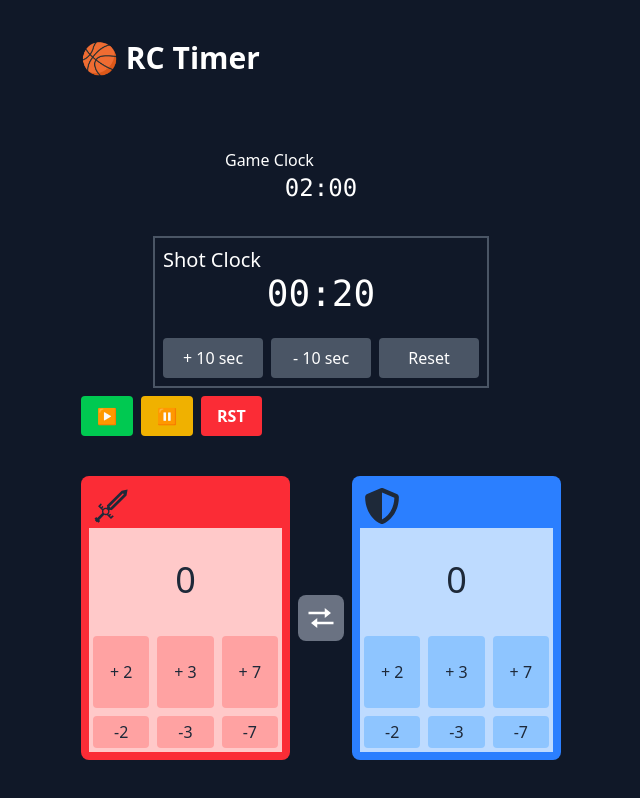
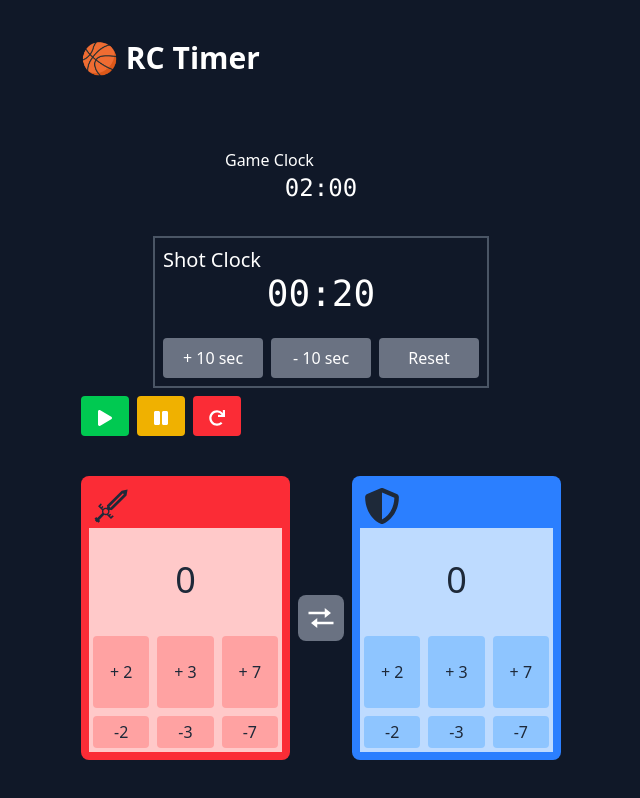
Before and after one commit to sapphire1626/rc-timer, a React (Vite) app: page / in a window 1280 px wide. Shown: the whole page, without its empty margins (319-959 px from the left). Built offline with nearby package versions, Linux system fonts and the light colour scheme.

Commit message:
ボタンを綺麗

```diff
--- a/src/components/ScoreBoard.tsx
+++ b/src/components/ScoreBoard.tsx
@@ -7,7 +7,7 @@ function UpDownButton({ color, diff, value, setValue }: { color: string, diff: n
     const sign = diff > 0 ? "+" : "";
     const bgColor = color === "red" ?
         "rounded flex-1 bg-red-300 hover:bg-red-400 active:bg-red-500" :
-        "rounded flex-1 bg-blue-300 hover:bg-blue-400 activate:bg-blue-500";
+        "rounded flex-1 bg-blue-300 hover:bg-blue-400 active:bg-blue-500";
     return (
         <button onClick={
             () => setValue(Math.max(0, value + diff))
@@ -73,7 +73,7 @@ export default function ScoreArea() {
                 <button onClick={() => {
                     setRedRole(redRole === Role.Offense ? Role.Defense : Role.Offense);
                     setBlueRole(blueRole === Role.Offense ? Role.Defense : Role.Offense);
-                }} className="text-2xl text-center bg-gray-500 rounded-lg p-2 hover:bg-gray-600">
+                }} className="text-2xl text-center bg-gray-500 rounded-lg p-2 hover:bg-gray-600 active:bg-gray-700">
                     <BiTransfer className="text-3xl" />
                 </button>
             </div>
--- a/src/components/Timer.tsx
+++ b/src/components/Timer.tsx
@@ -1,5 +1,6 @@
 // src/components/Timer.tsx
 import { useEffect, useRef, useState } from "react";
+import { FaPlay, FaPause, FaRedo } from "react-icons/fa";
 
 function ClockDigits({ time }: { time: number }) {
   const minutes = String(Math.floor(time / 60)).padStart(2, "0");
@@ -25,13 +26,13 @@ function ShotClock({ clock, setClock }: { clock: number, setClock: any }) {
         <ClockDigits time={clock} />
       </div>
       <div className="flex gap-2">
-        <button onClick={() => setClock(clock + 10)} className="flex-1 p-2 bg-gray-600 hover:bg-gray-700 rounded">
+        <button onClick={() => setClock(clock + 10)} className="flex-1 p-2 bg-gray-500 hover:bg-gray-600 active:bg-gray-700 rounded">
           + 10 sec
         </button>
-        <button onClick={() => setClock(Math.max(0, clock - 10))} className="flex-1 p-2 bg-gray-600 hover:bg-gray-700 rounded">
+        <button onClick={() => setClock(Math.max(0, clock - 10))} className="flex-1 p-2 bg-gray-500 hover:bg-gray-600 active:bg-gray-700 rounded">
           - 10 sec
         </button>
-        <button onClick={() => setClock(SHOT_CLOCK_INITIAL)} className="flex-1 p-2 bg-gray-600 hover:bg-gray-700 rounded">
+        <button onClick={() => setClock(SHOT_CLOCK_INITIAL)} className="flex-1 p-2 bg-gray-500 hover:bg-gray-600 active:bg-gray-700 rounded">
           Reset
         </button>
       </div>
@@ -93,21 +94,21 @@ export const Timer = () => {
       <div className="flex gap-2">
         <button
           onClick={() => setActiveGameClock(true)}
-          className="px-4 py-2 bg-green-500 hover:bg-green-600 rounded text-white font-semibold"
+          className="px-4 py-2 bg-green-500 hover:bg-green-600 rounded active:bg-green-700 text-white font-semibold"
         >
-          ▶️
+          <FaPlay className="inline" />
         </button>
         <button
           onClick={() => setActiveGameClock(false)}
-          className="px-4 py-2 bg-yellow-500 hover:bg-yellow-600 rounded text-white font-semibold"
+          className="px-4 py-2 bg-yellow-500 hover:bg-yellow-600 active:bg-yellow-700 rounded text-white font-semibold"
         >
-          ⏸️
+          <FaPause className="inline" />
         </button>
         <button
           onClick={reset}
-          className="px-4 py-2 bg-red-500 hover:bg-red-600 rounded text-white font-semibold"
+          className="px-4 py-2 bg-red-500 hover:bg-red-600 active:bg-red-700 rounded text-white font-semibold"
         >
-          RST
+          <FaRedo className="inline" />
         </button>
       </div>
     </div>
```
